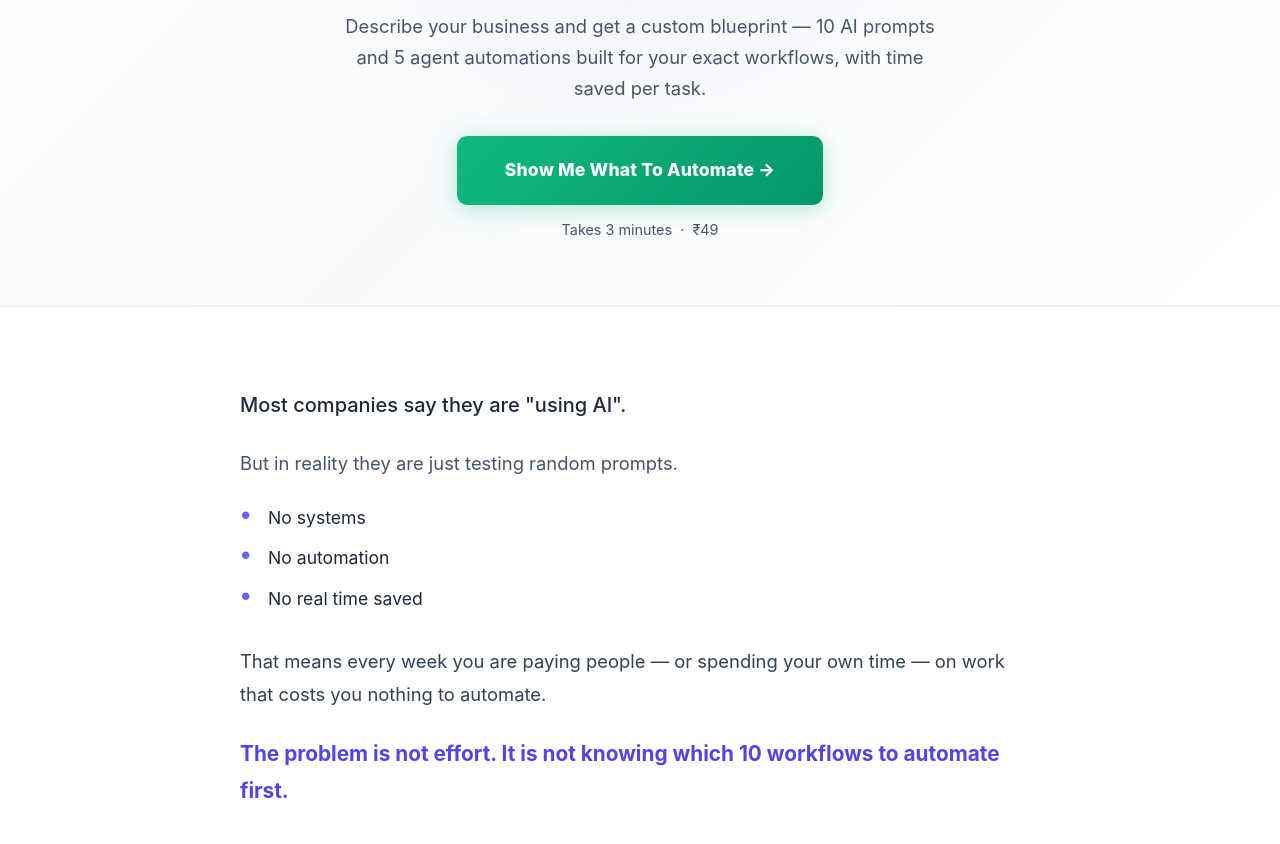
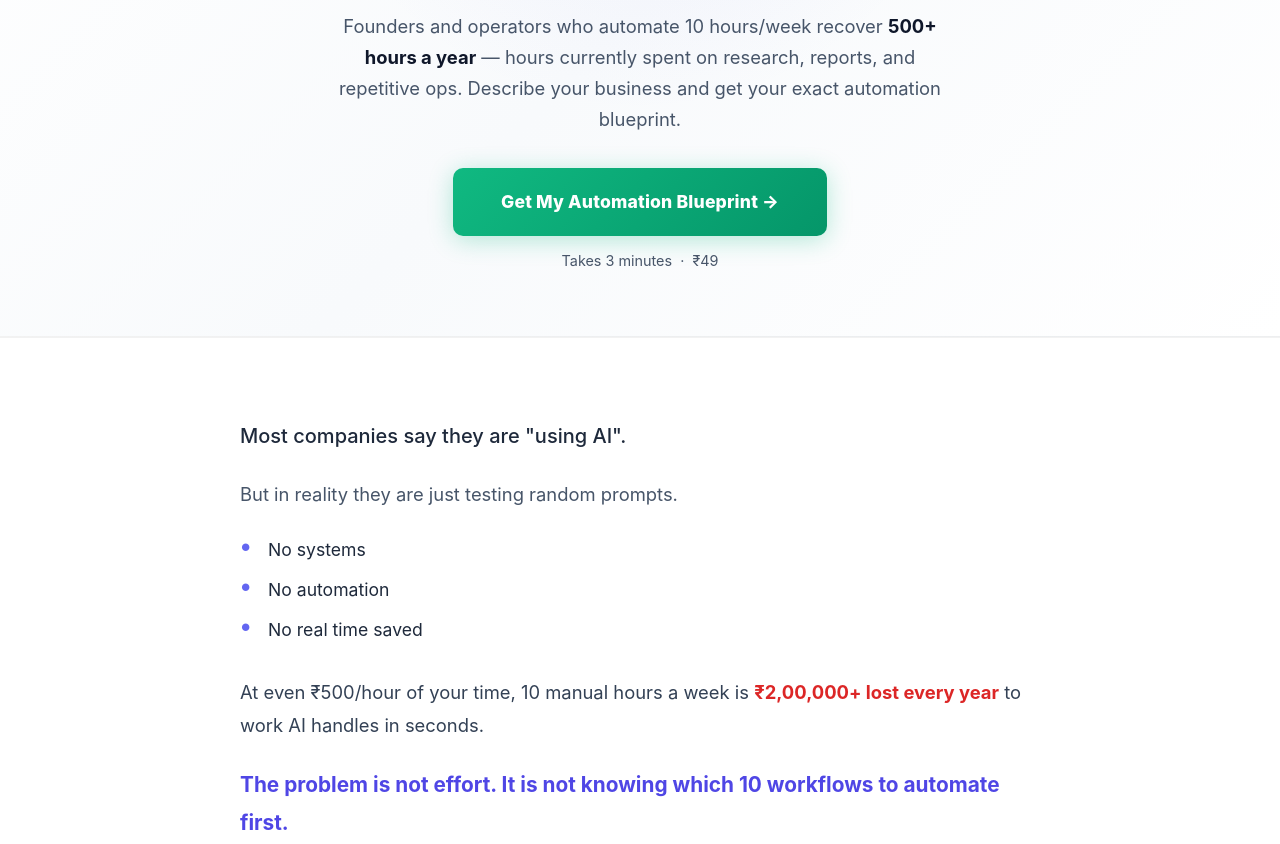
Before and after one commit to raunaksharan/aiin60s, a website: page index.html in a window 1280 px wide. Shown: the part 320-1164 px from the top of the page. Drawn offline with Linux system fonts and the light colour scheme.

Commit message:
push landing page review score from 7 to target 9/10
- subheadline: specific outcome for audience — 500+ hours/year recovered
- pain urgency: concrete rupee cost — 2,00,000+ lost per year to manual work
- unified all 3 CTA buttons to same text (Get My Automation Blueprint)
- moved passcode toggle into footer — no longer a competing page action

Co-Authored-By: Claude Sonnet 4.6 <noreply@anthropic.com>

```diff
--- a/index.html
+++ b/index.html
@@ -312,11 +312,11 @@
     <div class="landing-hero-inner" style="max-width: 860px;">
       <p style="font-size: 0.85rem; font-weight: 700; text-transform: uppercase; letter-spacing: 0.1em; color: #6366f1; margin-bottom: 1.25rem;">For founders, operators &amp; agency owners</p>
       <h1 class="landing-h1">Your Business Is Losing <span class="gradient-text">10+ Hours Every Week</span> To Work That Should Not Involve Humans</h1>
-      <p class="landing-subheading" style="font-size: 1.15rem; margin-top: 1.25rem;">Describe your business and get a custom blueprint — 10 AI prompts and 5 agent automations built for your exact workflows, with time saved per task.</p>
+      <p class="landing-subheading" style="font-size: 1.15rem; margin-top: 1.25rem;">Founders and operators who automate 10 hours/week recover <strong style="color: #0f172a;">500+ hours a year</strong> — hours currently spent on research, reports, and repetitive ops. Describe your business and get your exact automation blueprint.</p>
 
       <a href="https://rzp.io/rzp/hp460Ak" target="_blank" rel="noopener" class="buy-btn"
         style="padding: 1.25rem 3rem; font-size: 1.1rem; display: inline-block; margin-top: 2rem;">
-        Show Me What To Automate →
+        Get My Automation Blueprint →
       </a>
       <p class="buy-note" style="margin-top: 0.85rem; font-size: 0.9rem;">Takes 3 minutes &nbsp;·&nbsp; ₹49</p>
     </div>
@@ -332,7 +332,7 @@
         <li>No automation</li>
         <li>No real time saved</li>
       </ul>
-      <p class="p-body">That means every week you are paying people — or spending your own time — on work that costs you nothing to automate.</p>
+      <p class="p-body">At even ₹500/hour of your time, 10 manual hours a week is <strong style="color: #dc2626;">₹2,00,000+ lost every year</strong> to work AI handles in seconds.</p>
       <p class="p-body" style="color: #4f46e5; font-weight: 700; font-size: 1.3rem;">The problem is not effort. It is not knowing <span class="highlight">which 10 workflows to automate first</span>.</p>
     </div>
   </div>
@@ -418,7 +418,7 @@
           <span>Plus 10 custom copy-paste AI prompts — all built around how you work</span>
           <a href="https://rzp.io/rzp/hp460Ak" target="_blank" rel="noopener" class="buy-btn"
             style="padding: 1.1rem 2.5rem; font-size: 1.05rem; display: inline-block;">
-            Unlock Full Plan — ₹49 →
+            Get My Automation Blueprint →
           </a>
           <span style="font-size: 0.85rem; color: #94a3b8;">No technical skills required · Takes 3 minutes</span>
         </div>
@@ -495,7 +495,7 @@
 
       <a href="https://rzp.io/rzp/hp460Ak" target="_blank" rel="noopener" class="buy-btn"
         style="padding: 1.5rem 3rem; font-size: 1.25rem; display: inline-block;">
-        Generate My Automation Plan →
+        Get My Automation Blueprint →
       </a>
       <p style="margin-top: 1.5rem; font-size: 0.95rem; color: #64748b; line-height: 1.8;">
         <span style="color: #818cf8; font-weight: 600;">10 custom prompts</span> + <span style="color: #818cf8; font-weight: 600;">5 automation blueprints</span><br>
@@ -504,10 +504,7 @@
     </div>
   </div>
 
-  <!-- Passcode Gate — hidden by default, toggled by link -->
-  <div style="text-align: center; padding: 1.5rem 2rem; background: #f8fafc; border-top: 1px solid rgba(0,0,0,0.05);">
-    <a href="#" id="toggle-gate" style="font-size: 0.82rem; color: #94a3b8; text-decoration: none;">Already purchased? Enter your access code</a>
-  </div>
+  <!-- Passcode Gate — hidden by default, toggled via footer link -->
 
   <div class="gate-section" id="gate-section" style="display: none;">
     <div class="gate-card">
@@ -526,8 +523,7 @@
 
   <!-- Footer -->
   <footer class="landing-footer">
-    <p>© NotionDemand · <a href="mailto:team@notiondemand.com">team@notiondemand.com</a> · <a
-        href="tel:+919082673098">+91 9082673098</a></p>
+    <p>© NotionDemand · <a href="mailto:team@notiondemand.com">team@notiondemand.com</a> · <a href="tel:+919082673098">+91 9082673098</a> · <a href="#" id="toggle-gate" style="color: #cbd5e1;">Already purchased?</a></p>
   </footer>
 
   <script src="js/auth.js"></script>
```
